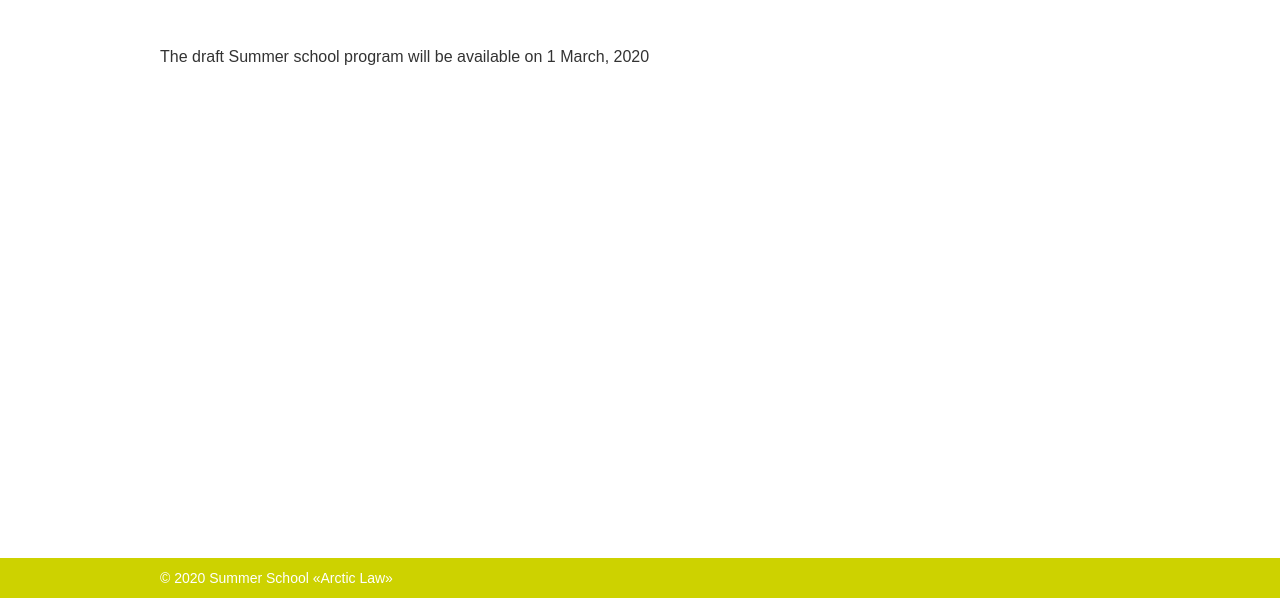
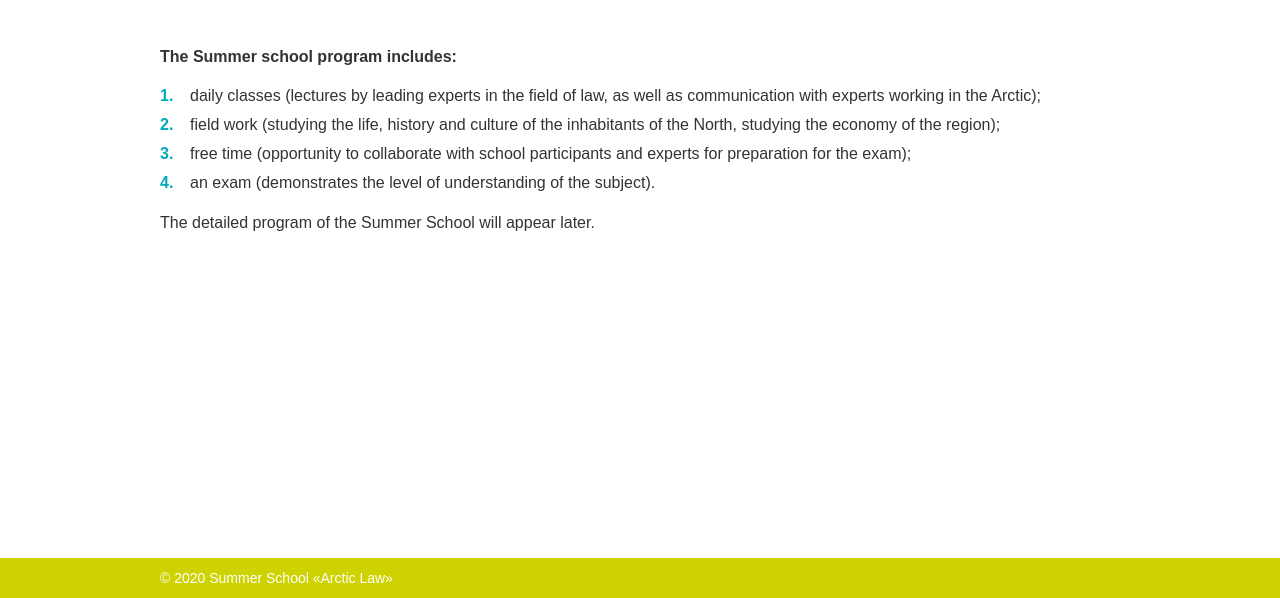
Before and after one commit to Khirnov/Khirnov.github.io, a website: page programme.html in a window 1280 px wide. Shown: the part 202-800 px from the top of the page. Drawn offline with Linux system fonts and the light colour scheme.

Commit message:
Add programme

```diff
--- a/#sourse/css/style.scss
+++ b/#sourse/css/style.scss
@@ -119,6 +119,25 @@ ul{
     }
   }
 }
+ol{
+  list-style: none;
+  margin: 20px 0;
+  counter-reset: num;
+  li{
+    position: relative;
+    padding-left: 30px;
+    margin-bottom: 10px;
+    &:before {
+    position: absolute;
+    left: 0;
+    top: 0;
+    content: counter(num) '. '; /* Выводим число */
+    counter-increment: num; /* Увеличиваем значение счётчика */
+    color: $base-color;
+    font-weight: bold;
+   }
+  }
+}
 .top-halh{
   width: 100%;
   text-align: center;
--- a/programme.html
+++ b/programme.html
@@ -40,7 +40,14 @@
       <div class="box">
       	<h1>Programme</h1>
 				<article>
-          The draft Summer school program will be available on 1 March, 2020
+					<b>The Summer school program includes:</b>
+					<ol>
+						<li>daily classes (lectures by leading experts in the field of law, as well as communication with experts working in the Arctic);</li>
+						<li>field work (studying the life, history and culture of the inhabitants of the North, studying the economy of the region);</li>
+						<li>free time (opportunity to collaborate with school participants and experts for preparation for the exam);</li>
+						<li>an exam (demonstrates the level of understanding of the subject).</li>
+					</ol>
+					<p>The detailed program of the Summer School will appear later.</p>
         </article>
       </div>
 		</section>
```
Also changed, not shown: css/style.css, 1 other file.
